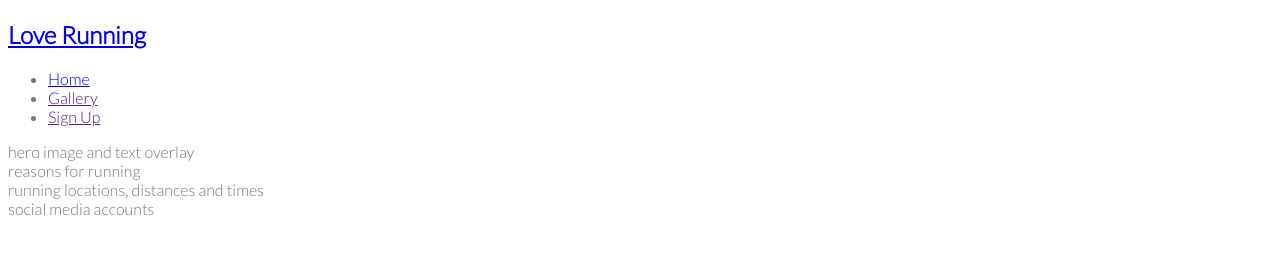
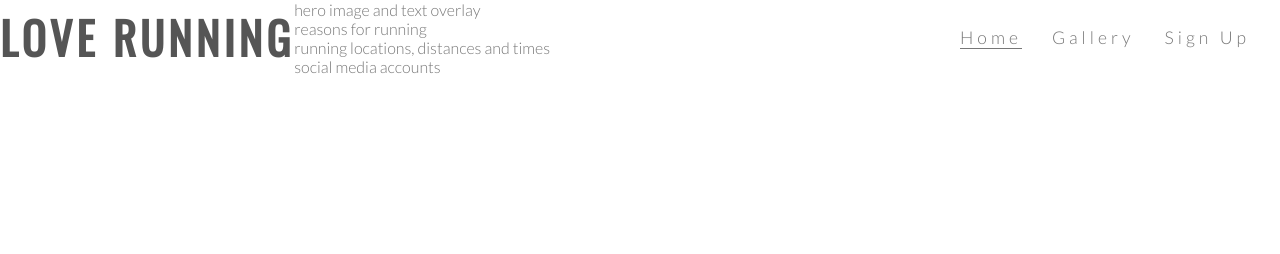
Before and after one commit to samlaubscher/Love-Running, a plain HTML site: page index.html in a window 1280 px wide. Drawn offline with nearby package versions, Linux system fonts and the light colour scheme.

Commit message:
Add navbar styling

```diff
--- a/assets/css/style.css
+++ b/assets/css/style.css
@@ -1,13 +1,54 @@
 @import url('https://fonts.googleapis.com/css2?family=Lato:wght@300&family=Oswald&display=swap');
 
 * {
-	/* margin: 0;
+	margin: 0;
 	padding: 0;
 	border: 0;
-	box-sizing: border-box; */
+	box-sizing: border-box;
 }
 
 body {
 	font-family: Lato;
 	color: #777;
 }
+
+h2 {
+	font-family: Oswald;
+	text-transform: uppercase;
+	letter-spacing: 4px;
+	color: #555;
+}
+
+#logo {
+	float: left;
+	font-size: 280%;
+}
+
+#menu {
+	font-size: 110%;
+	list-style: none;
+	letter-spacing: 4px;
+}
+
+#logo,
+#menu {
+	line-height: 75px;
+}
+
+#menu li {
+	float: right;
+	margin-right: 30px;
+}
+
+#menu a {
+	text-decoration: none;
+	color: inherit;
+}
+
+#menu a:hover {
+	border-bottom: 1px solid #777;
+}
+
+.active {
+	border-bottom: 1px solid #777;
+}
--- a/index.html
+++ b/index.html
@@ -9,18 +9,18 @@
   <body>
    <header>
      <a href="index.html">
-			 <h2>Love Running</h2>
+			 <h2 id="logo">Love Running</h2>
 		 </a>
      <nav>
-       <ul>
-         <li>
-					 <a href="index.html">Home</a>
+       <ul id="menu">
+				 <li>
+					 <a href="">Sign Up</a>
 				 </li>
-         <li>
+				 <li>
 					 <a href="">Gallery</a>
 				 </li>
          <li>
-					 <a href="">Sign Up</a>
+					 <a class="active" href="index.html">Home</a>
 				 </li>
        </ul>
      </nav>
```
